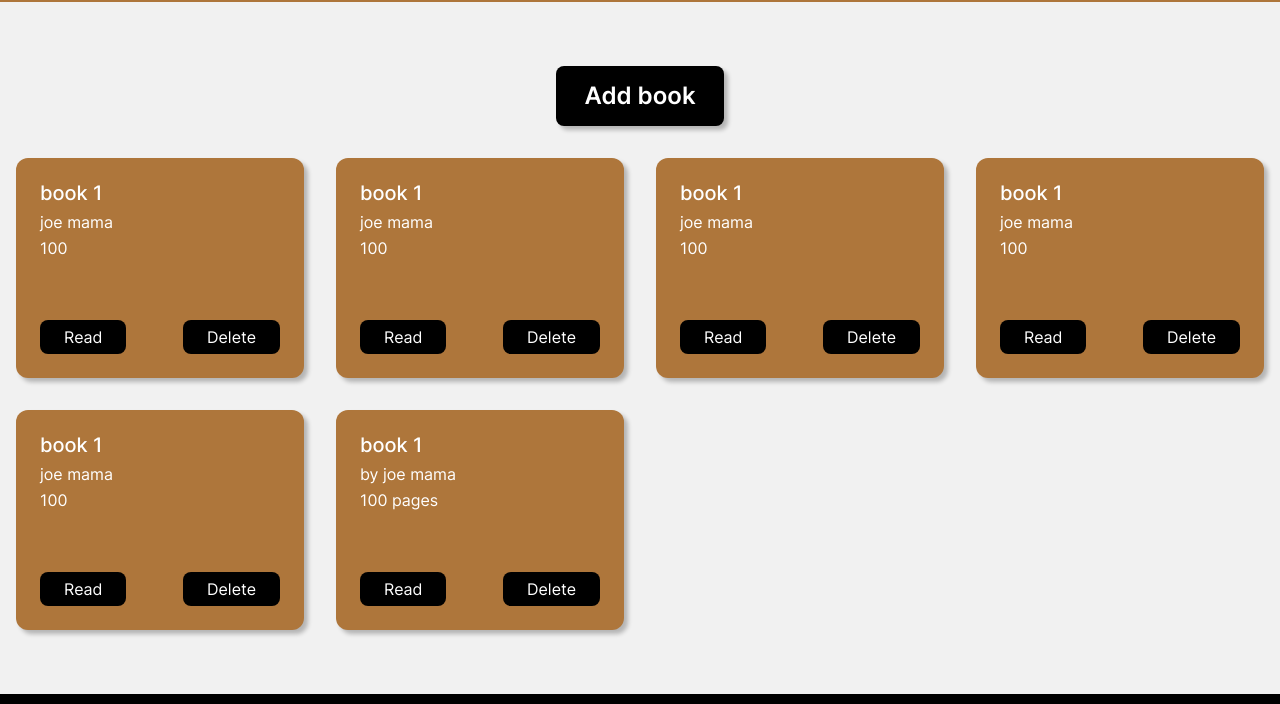
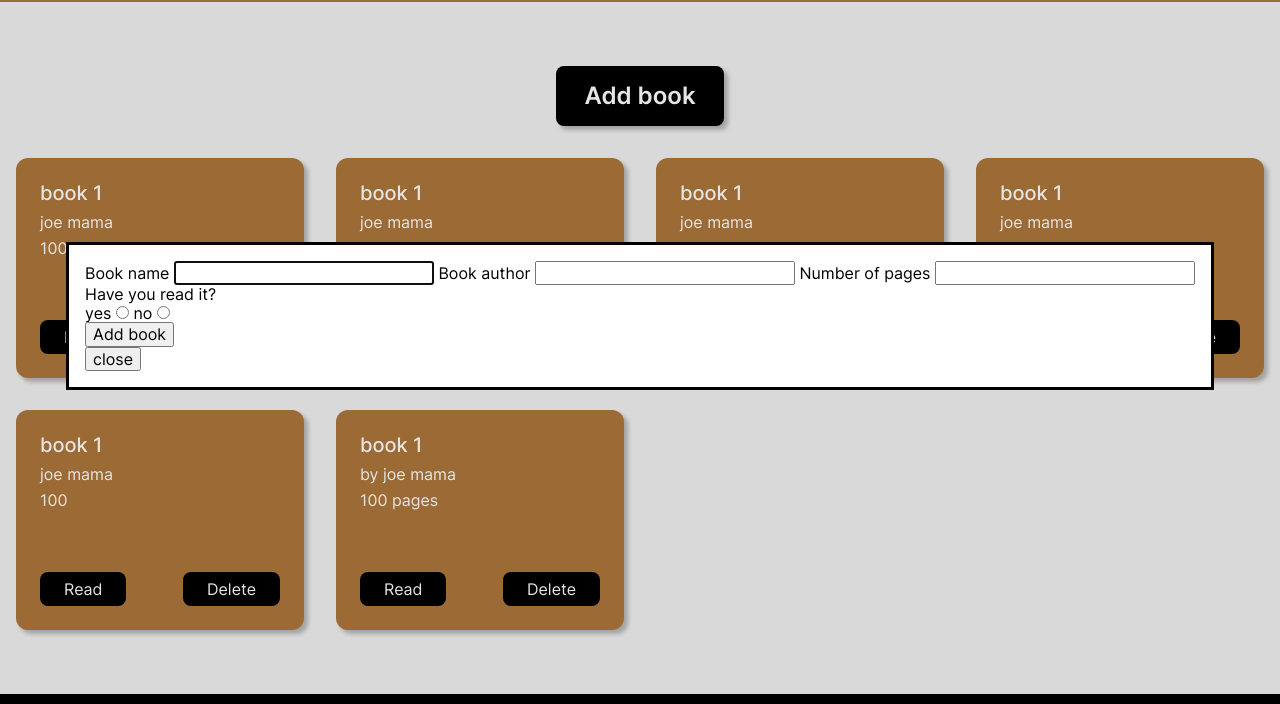
Before and after one commit to ComplexeExquis/odin-library, a plain HTML site: page index.html in a window 1280 px wide. Both pictures are taken after a click on the button "Add book". Shown: the part 84-788 px from the top of the page. Drawn offline with Linux system fonts and the light colour scheme.

Commit message:
dialog and stuff, need styling and javascript magic to make it work

```diff
--- a/index.html
+++ b/index.html
@@ -14,7 +14,34 @@
         </header>
 
         <section class="content">
-            <button class="add-book-btn">Add book</button>
+            <button id="add-book-btn" class="add-book-btn">Add book</button>
+            <dialog>
+                <form action="">
+                    <label for="book-name-input">Book name</label>
+                    <input type="text" name="book-name-input" id="book-name-input">
+
+                    <label for="book-author-input">Book author</label>
+                    <input type="text" name="book-author-input" id="book-author-input">
+
+                    <label for="book-pages-input">Number of pages</label>
+                    <input type="number" name="book-pages-input" id="book-pages-input">
+
+                    <div>
+                        <p>Have you read it?</p>
+                        <label for="read">yes</label>
+                        <input type="radio" name="read-or-not-input" id="read" value="read">
+                        <label for="unread">no</label>
+                        <input type="radio" name="read-or-not-input" id="unread" value="unread">
+                    </div>
+
+                    <button id="submit-add-book-btn" type="submit">Add book</button>
+                </form>
+
+                <button id="close-add-book-btn">close</button>
+            </dialog>
+
+
+
             <div class="content-grid">
                 <div class="card">
                     <div class="book-info">
@@ -35,7 +62,7 @@
                         <p class="book-pages">100</p>
                     </div>
                     <div class="book-btn-container">
-                        <button class="read-not-read-btn">Read</button>
+                        <button class="read-not-read-btn">Unread</button>
                         <button class="delete-btn">Delete</button>
                     </div>
                 </div>
--- a/script.js
+++ b/script.js
@@ -1,10 +1,34 @@
+const addBookBtn = document.querySelector("#add-book-btn");
+const dialog = document.querySelector("dialog");
+const closeAddBookBtn = document.querySelector("#close-add-book-btn");
+
+addBookBtn.addEventListener("click", () => {
+    dialog.showModal();
+});
+closeAddBookBtn.addEventListener("click", () => {
+    dialog.close();
+});
+
 const myLibrary = [];
 
-function Book() {
+function Book(name, author, pages, readStatus) {
+    this.name = name;
+    this.author = author;
+    this.pages = pages;
+    this.readStatus = readStatus;
+}
+
+function getUserInputAndCreateBook() {
 
 }
 
-function addBookToLibrary(book) {
+function addBookToLibrary() {
+    // handle user input
+
+
+    const book = new
+
+
     myLibrary.push(book);
 }
 
```
